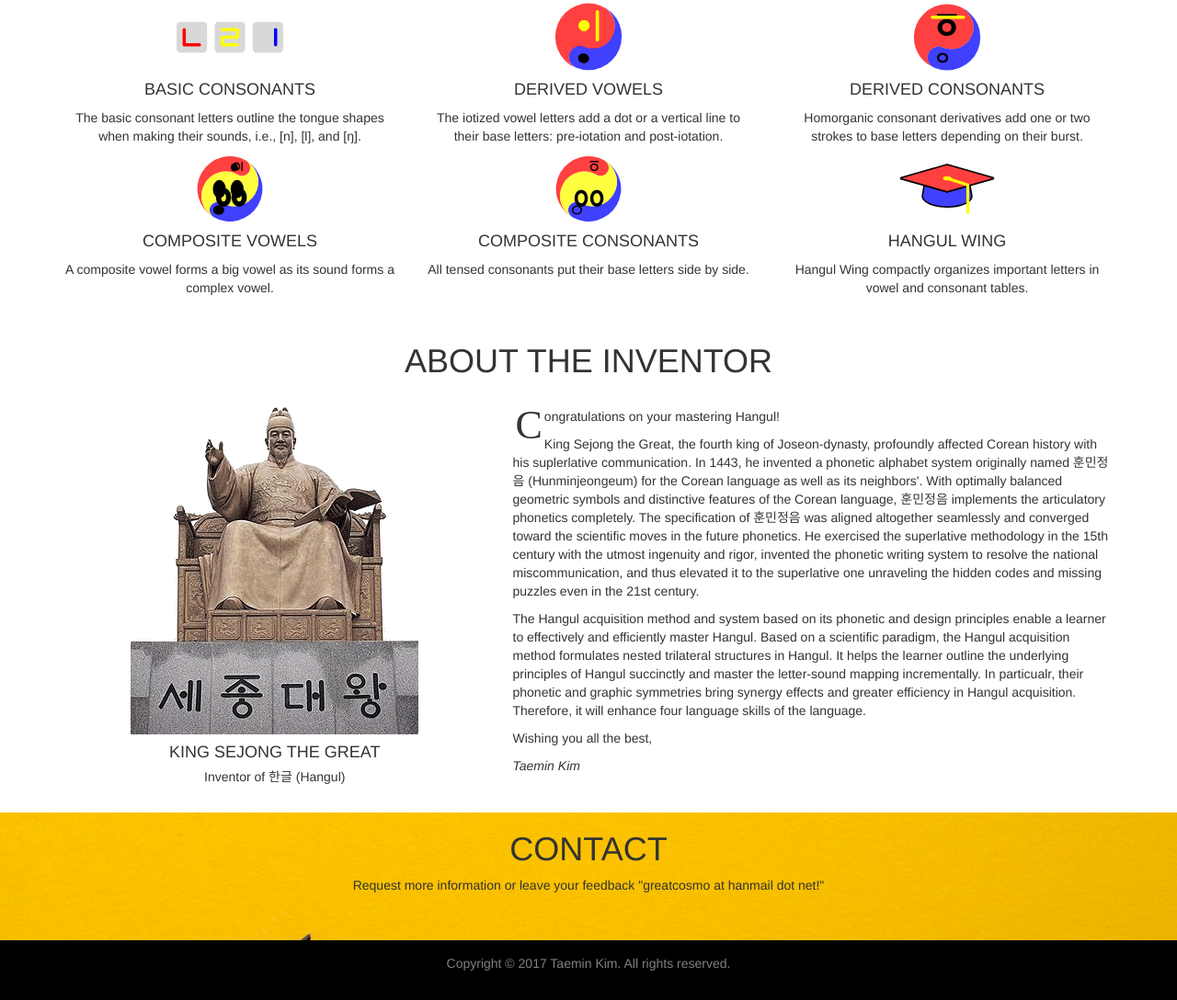
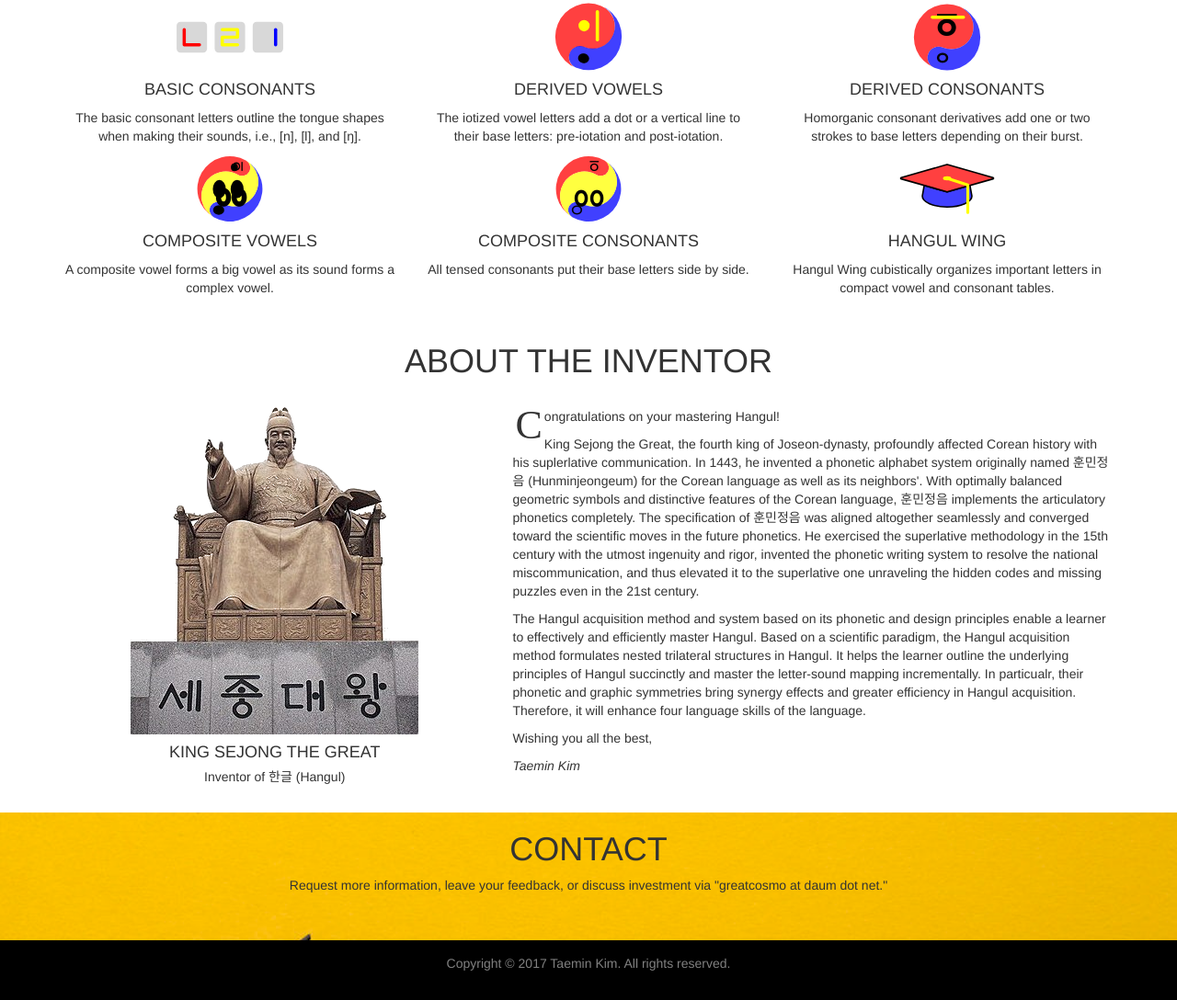
Before and after one commit to luminans/luminans.github.io, a plain HTML site: page index.html in a window 1280 px wide. Shown: the part 1424-2512 px from the top of the page at 92% size. Drawn offline with nearby package versions, Linux system fonts and the light colour scheme.

```diff
--- a/index.html
+++ b/index.html
@@ -138,7 +138,7 @@
                         <img src="images/graduateicon.svg" height="75px">
                     </a>
                     <h4>HANGUL WING</h4>
-                    <p>Hangul Wing compactly organizes important letters in vowel and consonant tables.</p>
+                    <p>Hangul Wing cubistically organizes important letters in compact vowel and consonant tables.</p>
                 </div>
             </div>
         </div>
@@ -171,7 +171,7 @@
                 <div class="col-md-12 text-center">
                     <a class="anchor" id="contact"></a>
                     <h1>CONTACT</h1>
-                    <p>Request more information or leave your feedback "greatcosmo at hanmail dot net!"</p>
+                    <p>Request more information, leave your feedback, or discuss investment via "greatcosmo at daum dot net."</p>
                 </div>
             </div>
         </div>
```
Also changed, not shown: images/speech01.svg, images/speech02.svg, images/speech03.svg, images/speech83.svg, images/speech84.svg, images/speech8f.svg.
